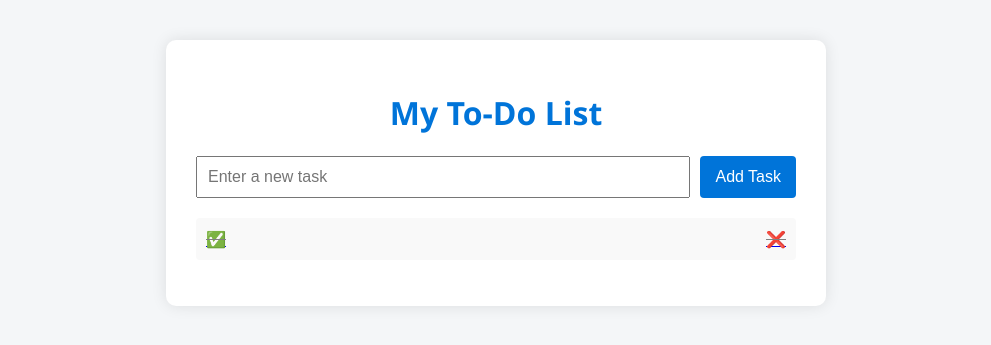
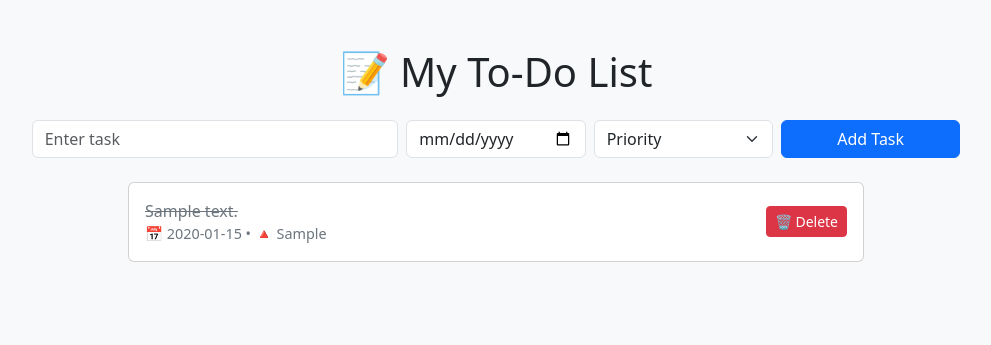
Before and after one commit to Tamyrah/flask-to-do-v1, a Flask app: page / in a window 1280 px wide. Shown: the top 345 px of the page, without its empty margins (144-1135 px from the left). Run offline with Flask 3, Linux system fonts and the light colour scheme; tables that the repository leaves empty hold one stand-in row (values such as "Sample post").

Commit message:
git add . git commit -m "Add due date and priority handling in app.py" git push

```diff
--- a/app.py
+++ b/app.py
@@ -1,31 +1,38 @@
 from flask import Flask, render_template, request, redirect
 import sqlite3
-import os
+from datetime import datetime
 
 app = Flask(__name__)
+DB_FILE = 'instance/todo.db'
 
-DATABASE = 'todo.db'
 
 def get_db_connection():
-    conn = sqlite3.connect(DATABASE)
+    conn = sqlite3.connect(DB_FILE)
     conn.row_factory = sqlite3.Row
     return conn
 
-@app.route('/')
+
+@app.route('/', methods=['GET', 'POST'])
 def index():
     conn = get_db_connection()
-    tasks = conn.execute('SELECT * FROM tasks').fetchall()
+
+    if request.method == 'POST':
+        content = request.form['content']
+        due_date = request.form.get('due_date')  # Optional field
+        priority = request.form.get('priority')  # Optional field
+
+        conn.execute(
+            'INSERT INTO tasks (content, due_date, priority) VALUES (?, ?, ?)',
+            (content, due_date, priority)
+        )
+        conn.commit()
+        conn.close()
+        return redirect('/')
+
+    tasks = conn.execute('SELECT * FROM tasks ORDER BY created_at DESC').fetchall()
     conn.close()
     return render_template('index.html', tasks=tasks)
 
-@app.route('/add', methods=['POST'])
-def add():
-    task = request.form['task']
-    conn = get_db_connection()
-    conn.execute('INSERT INTO tasks (task, completed) VALUES (?, ?)', (task, 0))
-    conn.commit()
-    conn.close()
-    return redirect('/')
 
 @app.route('/complete/<int:task_id>')
 def complete(task_id):
@@ -35,6 +42,7 @@ def complete(task_id):
     conn.close()
     return redirect('/')
 
+
 @app.route('/delete/<int:task_id>')
 def delete(task_id):
     conn = get_db_connection()
@@ -42,3 +50,7 @@ def delete(task_id):
     conn.commit()
     conn.close()
     return redirect('/')
+
+
+if __name__ == '__main__':
+    app.run(debug=True)
--- a/schema.sql
+++ b/schema.sql
@@ -2,6 +2,9 @@ DROP TABLE IF EXISTS tasks;
 
 CREATE TABLE tasks (
     id INTEGER PRIMARY KEY AUTOINCREMENT,
-    task TEXT NOT NULL,
-    completed BOOLEAN NOT NULL CHECK (completed IN (0, 1))
+    content TEXT NOT NULL,
+    completed BOOLEAN NOT NULL DEFAULT 0,
+    due_date TEXT,
+    priority TEXT,
+    created_at TIMESTAMP DEFAULT CURRENT_TIMESTAMP
 );
--- a/templates/index.html
+++ b/templates/index.html
@@ -3,23 +3,74 @@
 <head>
     <meta charset="UTF-8">
     <title>My To-Do List</title>
-    <link rel="stylesheet" href="{{ url_for('static', filename='styles.css') }}">
+    <!-- Bootstrap CSS CDN -->
+    <link href="https://cdn.jsdelivr.net/npm/bootstrap@5.3.0/dist/css/bootstrap.min.css" rel="stylesheet">
+    <style>
+        body {
+            background-color: #f8f9fa;
+        }
+        .completed {
+            text-decoration: line-through;
+            color: #6c757d;
+        }
+        .task-card {
+            margin-bottom: 1rem;
+        }
+        .task-meta {
+            font-size: 0.9rem;
+            color: #6c757d;
+        }
+    </style>
 </head>
 <body>
-    <div class="container">
-        <h1>My To-Do List</h1>
-        <form action="/add" method="POST">
-            <input type="text" name="task" placeholder="Enter a new task" required>
-            <button type="submit">Add Task</button>
+    <div class="container py-5">
+        <h1 class="text-center mb-4">📝 My To-Do List</h1>
+
+        <!-- Add Task Form -->
+        <form method="POST" action="/" class="row g-2 justify-content-center mb-4">
+            <div class="col-md-4">
+                <input type="text" name="content" class="form-control" placeholder="Enter task" required>
+            </div>
+            <div class="col-md-2">
+                <input type="date" name="due_date" class="form-control" placeholder="Due Date">
+            </div>
+            <div class="col-md-2">
+                <select name="priority" class="form-select">
+                    <option value="">Priority</option>
+                    <option value="High">🔥 High</option>
+                    <option value="Medium">🌤️ Medium</option>
+                    <option value="Low">🌱 Low</option>
+                </select>
+            </div>
+            <div class="col-md-2">
+                <button type="submit" class="btn btn-primary w-100">Add Task</button>
+            </div>
         </form>
-        <ul>
-            {% for task in tasks %}
-                <li class="{{ 'completed' if task['completed'] else '' }}">
-                  <a href="/complete/{{ task['id'] }}">✅</a>
-<a href="/delete/{{ task['id'] }}">❌</a>
-                </li>
-            {% endfor %}
-        </ul>
+
+        <!-- Task List -->
+        <div class="row justify-content-center">
+            <div class="col-md-8">
+                {% for task in tasks %}
+                <div class="card task-card">
+                    <div class="card-body d-flex justify-content-between align-items-center">
+                        <div>
+                            <span class="{% if task['completed'] %}completed{% endif %}">{{ task['content'] }}</span>
+                            <div class="task-meta">
+                                {% if task['due_date'] %}📅 {{ task['due_date'] }} {% endif %}
+                                {% if task['priority'] %}• 🔺 {{ task['priority'] }}{% endif %}
+                            </div>
+                        </div>
+                        <div>
+                            {% if not task['completed'] %}
+                            <a href="/complete/{{ task['id'] }}" class="btn btn-success btn-sm">✅ Complete</a>
+                            {% endif %}
+                            <a href="/delete/{{ task['id'] }}" class="btn btn-danger btn-sm">🗑️ Delete</a>
+                        </div>
+                    </div>
+                </div>
+                {% endfor %}
+            </div>
+        </div>
     </div>
 </body>
 </html>
```
Also changed, not shown: database.py (+5 -3 lines), init_db.py (+4 -13 lines), instance/tasks.db (deleted), instance/todo.db (deleted), todo.db.
